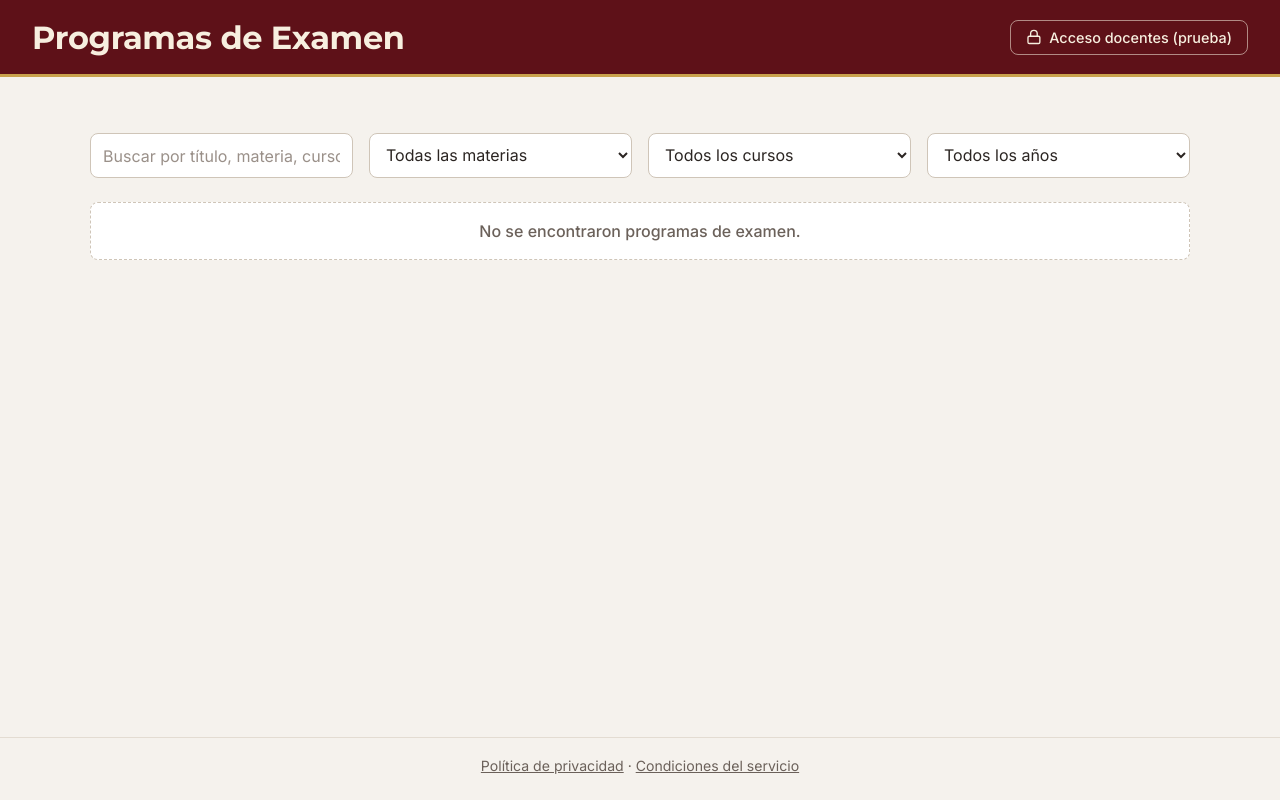
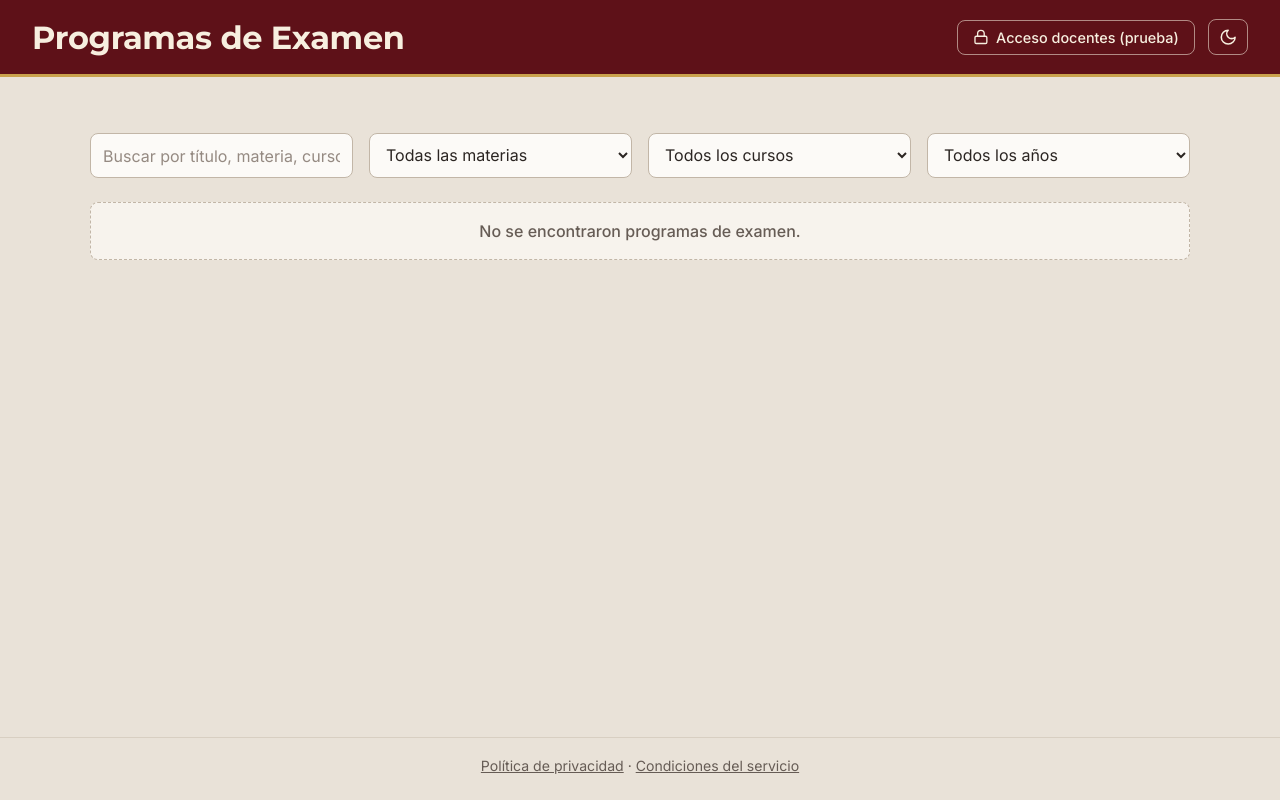
Before and after one commit to alan4352/progMesas, a PHP site: page / in a window 1280 px wide. Run offline with PHP 8.4, Linux system fonts and the light colour scheme.

Commit message:
Modo oscuro y modo claro menos brillante
- frontend/tema.js: sigue la preferencia del sistema; el botón del encabezado
  la cambia y la recuerda. Se carga en el <head> para evitar el parpadeo
- Todos los colores pasan a variables con un juego para cada modo
- Modo claro con fondo más tostado y superficies menos blancas
- La barra de la demo también se adapta

Co-Authored-By: Claude Opus 5.5 <noreply@anthropic.com>
Claude-Session: https://claude.ai/code/session_01NZHv99votiuZsY6FKQHm3S

```diff
--- a/demo/demo.js
+++ b/demo/demo.js
@@ -506,7 +506,10 @@
                 background:#fffaf0; color:#3a1a00; border:1px solid #d4b26a; border-radius:8px; box-shadow:0 6px 18px rgba(0,0,0,.25); }
             .demo-barra li { margin:.2rem 0; }
             .demo-barra button { font:inherit; padding:.2rem .7rem; border-radius:6px; border:1px solid #9d6a00;
-                background:#fffaf0; color:#3a1a00; cursor:pointer; }`;
+                background:#fffaf0; color:#3a1a00; cursor:pointer; }
+            :root[data-tema="oscuro"] .demo-barra { background:#2e2410; color:#ecd9b0; border-bottom-color:#5a4520; }
+            :root[data-tema="oscuro"] .demo-barra ul,
+            :root[data-tema="oscuro"] .demo-barra button { background:#221b10; color:#ecd9b0; border-color:#6b5226; }`;
         document.head.appendChild(estilo);
     }
     mostrarBarra();
--- a/frontend/dashboard.html
+++ b/frontend/dashboard.html
@@ -5,6 +5,7 @@
     <meta name="viewport" content="width=device-width, initial-scale=1.0">
     <title>Dashboard Asesora - ProgMesas</title>
     <link rel="stylesheet" href="styles.css">
+    <script src="tema.js"></script>
 </head>
 
 <body>
--- a/frontend/styles.css
+++ b/frontend/styles.css
@@ -6,43 +6,98 @@
  * el contenido va sobre un fondo claro para que se lea con comodidad.
  */
 :root {
-    /* Institucional */
+    /* Institucional (igual en los dos modos) */
     --bordo-900: #4a0d12;
     --bordo-800: #5e1118;
     --bordo-700: #7a1620;
     --bordo-600: #92202b;
-    --bordo-100: #f5e6e7;
-    --bordo-50: #fbf3f3;
     --dorado: #c9a24d;
     --crema: #f7efdf;
 
-    /* Superficies y texto */
-    --fondo: #f5f2ed;
-    --superficie: #ffffff;
-    --superficie-2: #faf8f5;
-    --borde: #e3dcd2;
-    --borde-fuerte: #cfc5b8;
+    /* ===== Modo claro ===== */
+    color-scheme: light;
+    --fondo: #e9e2d8;
+    --superficie: #f7f3ed;
+    --superficie-2: #efe9e0;
+    --campo: #fcfaf7;
+    --borde: #d8cfc2;
+    --borde-fuerte: #c2b6a7;
     --texto: #2b2522;
-    --texto-suave: #6b615a;
+    --texto-suave: #665c55;
+    --placeholder: #958a82;
+    --titulo: var(--bordo-900);
+    --enlace: var(--bordo-700);
+    --acento-tarjeta: var(--bordo-700);
+    --encabezado: var(--bordo-800);
+    --resalte: #f3e3e3;
+    --resalte-borde: #e6caca;
+    --anillo-foco: rgba(146, 32, 43, 0.18);
+    --barra-fondo: #ddd5ca;
+    --codigo-fondo: rgba(43, 37, 34, 0.08);
 
-    /* Estados */
     --exito: #2f7a4b;
-    --exito-fondo: #e6f2ea;
+    --exito-fondo: #e1eee4;
+    --exito-borde: #b3d6bf;
     --aviso: #9a5b00;
-    --aviso-fondo: #fdf2e1;
+    --aviso-fondo: #f8ead3;
+    --aviso-borde: #e8cc9c;
+    --aviso-texto: #5c3a06;
     --peligro: #b3261e;
-    --peligro-fondo: #fceceb;
+    --peligro-fondo: #f7e3e1;
+    --peligro-borde: #e5bab6;
+    --peligro-texto: #6e1a14;
 
-    --sombra: 0 1px 2px rgba(43, 37, 34, 0.06), 0 4px 14px rgba(43, 37, 34, 0.06);
+    --sombra: 0 1px 2px rgba(43, 37, 34, 0.07), 0 4px 14px rgba(43, 37, 34, 0.07);
+    --sombra-toast: 0 8px 24px rgba(43, 37, 34, 0.18);
     --radio: 10px;
 
     /* Nombres anteriores (se mantienen por compatibilidad) */
+    --bordo-50: var(--resalte);
+    --bordo-100: var(--resalte-borde);
     --color-primary: var(--bordo-700);
     --color-secondary: var(--crema);
     --color-accent: var(--bordo-600);
     --color-success: var(--exito);
     --color-warning: var(--aviso);
     --color-info: #2b6a9e;
+}
+
+/* ===== Modo oscuro (lo activa frontend/tema.js según el sistema o el botón del encabezado) ===== */
+:root[data-tema="oscuro"] {
+    color-scheme: dark;
+    --fondo: #16110f;
+    --superficie: #211a17;
+    --superficie-2: #29211d;
+    --campo: #1b1513;
+    --borde: #3a302b;
+    --borde-fuerte: #52453e;
+    --texto: #ece4db;
+    --texto-suave: #a99c92;
+    --placeholder: #7e726a;
+    --titulo: #f1e0cd;
+    --enlace: #e8a3a3;
+    --acento-tarjeta: #a83440;
+    --encabezado: #2b0c10;
+    --resalte: rgba(168, 52, 64, 0.16);
+    --resalte-borde: rgba(168, 52, 64, 0.35);
+    --anillo-foco: rgba(232, 163, 163, 0.25);
+    --barra-fondo: #3a302b;
+    --codigo-fondo: rgba(255, 255, 255, 0.08);
+
+    --exito: #6cc58f;
+    --exito-fondo: rgba(47, 122, 75, 0.2);
+    --exito-borde: rgba(108, 197, 143, 0.35);
+    --aviso: #e2aa55;
+    --aviso-fondo: rgba(154, 91, 0, 0.2);
+    --aviso-borde: rgba(226, 170, 85, 0.35);
+    --aviso-texto: #f0d4a8;
+    --peligro: #f08a80;
+    --peligro-fondo: rgba(179, 38, 30, 0.2);
+    --peligro-borde: rgba(240, 138, 128, 0.35);
+    --peligro-texto: #f5c6c1;
+
+    --sombra: 0 1px 2px rgba(0, 0, 0, 0.3), 0 4px 14px rgba(0, 0, 0, 0.25);
+    --sombra-toast: 0 8px 24px rgba(0, 0, 0, 0.45);
 }
 
 html {
@@ -65,13 +120,13 @@ body {
     flex-direction: column;
 }
 
-a { color: var(--bordo-700); }
+a { color: var(--enlace); }
 
-::selection { background: var(--bordo-100); }
+::selection { background: var(--resalte-borde); }
 
 /* ================= ENCABEZADO Y NAVEGACIÓN ================= */
 header {
-    background: var(--bordo-800);
+    background: var(--encabezado);
     border-bottom: 3px solid var(--dorado);
     padding: 1.1rem 2rem;
     display: flex;
@@ -270,14 +325,14 @@ details.sub-collapsible[open] summary { border-bottom: 1px solid var(--borde); }
     font-family: inherit;
     padding: 0 12px;
     transition: border-color 0.2s ease, box-shadow 0.2s ease;
-    background: var(--superficie);
+    background: var(--campo);
     color: var(--texto);
     font-weight: 400;
 }
 
 .form-select { cursor: pointer; }
 
-.form-control::placeholder { color: #9a9089; }
+.form-control::placeholder { color: var(--placeholder); }
 
 .form-control[type="file"] { padding: 9px 12px; }
 
@@ -348,8 +403,8 @@ details.sub-collapsible[open] summary { border-bottom: 1px solid var(--borde); }
 .btn-ingresar:disabled { opacity: 0.6; cursor: wait; }
 
 .btn-secondary-auth {
-    background: var(--superficie);
-    color: var(--bordo-700);
+    background: var(--campo);
+    color: var(--enlace);
     border: 1px solid var(--borde-fuerte);
     font-weight: 500;
     padding: 8px 15px;
@@ -900,3 +955,7 @@ select optgroup { font-weight: 700; }
 .btn-ingresar .icono, .btn-primary-custom .icono, .btn-ver .icono,
 .btn-secondary-auth .icono, .btn-delete .icono { margin-right: 0; }
 .toggle-password-btn .icono { width: 1.25rem; height: 1.25rem; vertical-align: middle; }
+
+/* Botón de modo claro / oscuro */
+.btn-tema { padding: 8px 10px; }
+.btn-tema .icono { width: 1.15rem; height: 1.15rem; }
--- a/index.html
+++ b/index.html
@@ -5,6 +5,7 @@
     <meta name="viewport" content="width=device-width, initial-scale=1.0">
     <title>Programas de Examen</title>
     <link rel="stylesheet" href="frontend/styles.css">
+    <script src="frontend/tema.js"></script>
 </head>
 
 <body>
--- a/privacidad.html
+++ b/privacidad.html
@@ -5,12 +5,13 @@
     <meta name="viewport" content="width=device-width, initial-scale=1.0">
     <title>Política de privacidad - ProgMesas</title>
     <link rel="stylesheet" href="frontend/styles.css">
+    <script src="frontend/tema.js"></script>
     <style>
         .politica { max-width: 820px; margin: 0 auto; line-height: 1.65; }
         .politica h2 { margin-top: 2rem; }
         .politica ul { padding-left: 1.4rem; }
         .politica li { margin: .35rem 0; }
-        .politica a { color: var(--bordo-700); }
+        .politica a { color: var(--enlace); }
         .politica .actualizado { opacity: .8; }
     </style>
 </head>
--- a/terminos.html
+++ b/terminos.html
@@ -5,12 +5,13 @@
     <meta name="viewport" content="width=device-width, initial-scale=1.0">
     <title>Condiciones del servicio - ProgMesas</title>
     <link rel="stylesheet" href="frontend/styles.css">
+    <script src="frontend/tema.js"></script>
     <style>
         .politica { max-width: 820px; margin: 0 auto; line-height: 1.65; }
         .politica h2 { margin-top: 2rem; }
         .politica ul { padding-left: 1.4rem; }
         .politica li { margin: .35rem 0; }
-        .politica a { color: var(--bordo-700); }
+        .politica a { color: var(--enlace); }
         .politica .actualizado { opacity: .8; }
     </style>
 </head>
```
Also changed, not shown: other parts of frontend/styles.css (+31 -31 lines), frontend/tema.js (added, +76 -0 lines).
